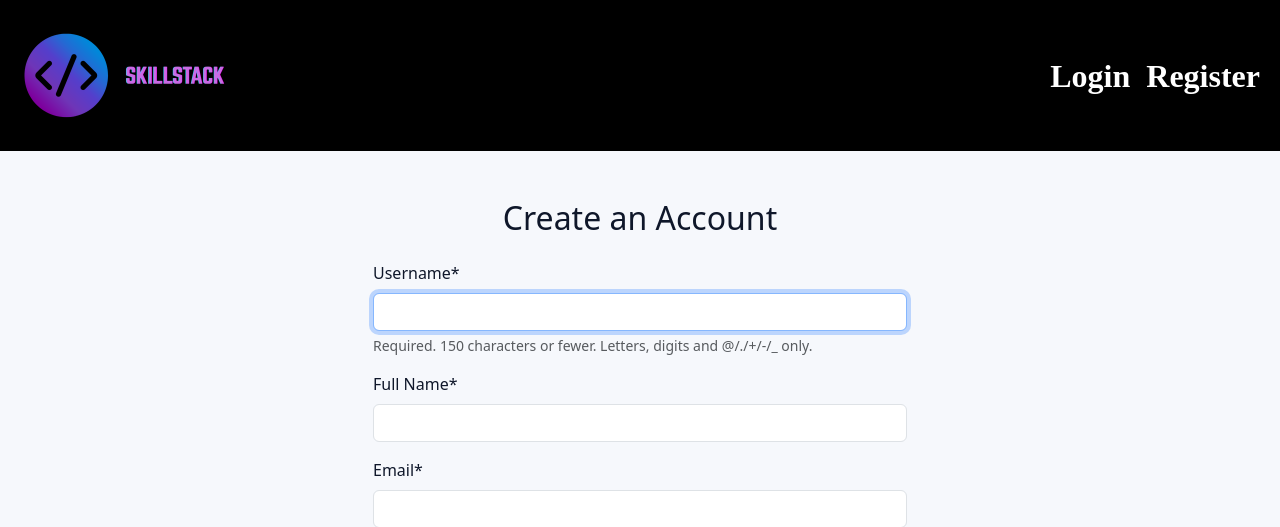
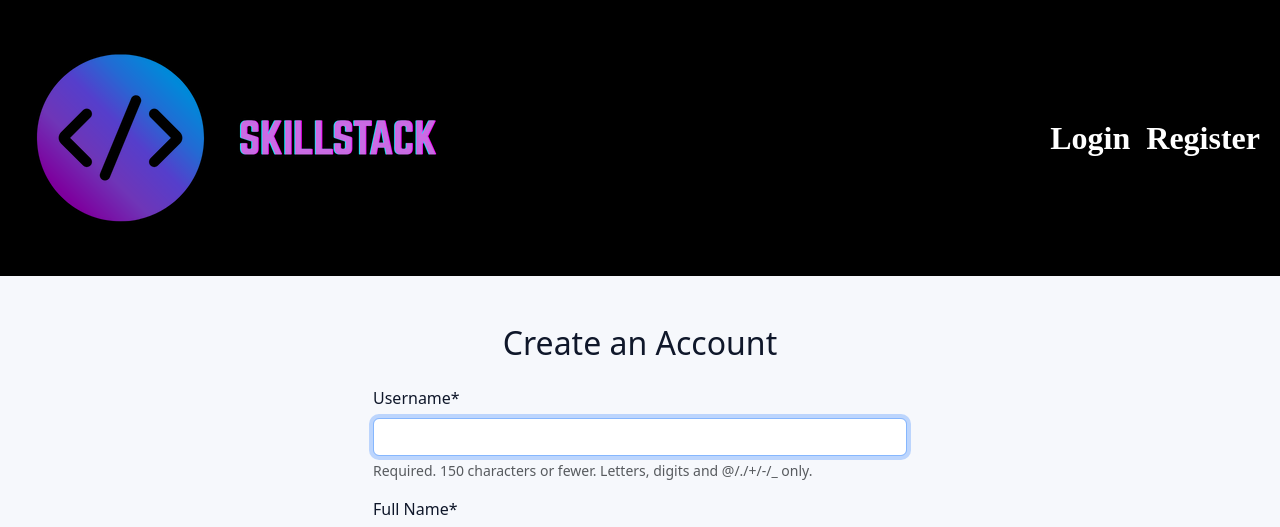
Before and after one commit to KeeLouise/skillstack, a Django app: page /users/register/ in a window 1280 px wide. Shown: the top 527 px of the page. Run offline with Django 5.2, Linux system fonts and the light colour scheme; parts of the project's set-up code (start-up, migrations or seed data) failed here and were passed over; some libraries are stand-ins or nearby versions; some web fonts are replaced.

Commit message:
Fixes. KR 14/08/2025

```diff
--- a/skillstack/static/css/basestyles.css
+++ b/skillstack/static/css/basestyles.css
@@ -52,15 +52,3 @@ p, p.lead{
   background: linear-gradient(90deg, #0056b3, #00aaff);
   box-shadow: 0 6px 16px rgba(0, 123, 255, 0.4);
 }
-
-@media (min-width:577px) and (max-width:1180px){
-  .navbar-brand img{
-    max-width: 500px;
-    max-height: 250px;
-  }
-}
-
-/* Phones */
-@media (max-width:576px){
-  html, body { font-size: 16px; }
-}
--- a/skillstack/static/css/login_register.css
+++ b/skillstack/static/css/login_register.css
@@ -15,8 +15,8 @@
 }
 
 .navbar-brand img{
-    max-width: 250px;
-    max-height: 125px;
+    max-width: 500px;
+    max-height: 250px;
   }
 
 .navbar-toggler {
@@ -158,8 +158,8 @@ small {
     width: 1.75rem;
     height: 1.75rem;
   }
+
 }
-
 
 /* Tablets */
 @media (min-width: 577px) and (max-width: 991.98px) {
```
